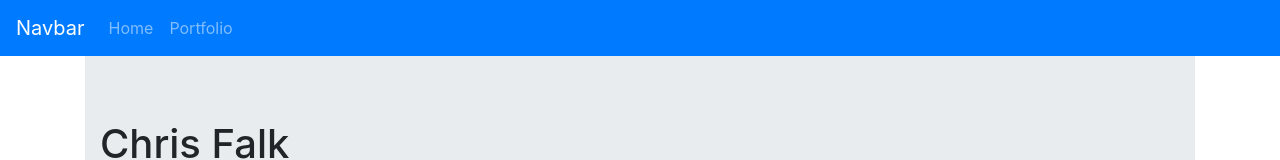
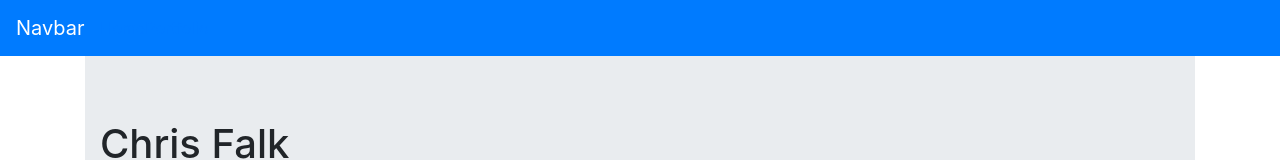
Before and after one commit to chrisfalk88/React_portfolio, a React (Create React App) app: page / in a window 1280 px wide. Shown: the top 160 px of the page. Built offline with nearby package versions, Linux system fonts and the light colour scheme.

Commit message:
changed navlinks to react dom Link

```diff
--- a/src/App.js
+++ b/src/App.js
@@ -65,7 +65,7 @@
       <Router>
         <NavHeader />
         <Container>
-          <Route exact path="/">
+          <Route  exact path="/">
             <Jumbo />
             <About />
           </Route>
--- a/src/components/Header.js
+++ b/src/components/Header.js
@@ -1,17 +1,16 @@
 import Navbar from "react-bootstrap/Navbar";
+import { Link } from "react-router-dom";
 
-import Nav from 'react-bootstrap/Nav';
-
+import Nav from "react-bootstrap/Nav";
 
 function NavHeader() {
   return (
     <Navbar bg="primary" variant="dark">
-      <Navbar.Brand href="#home">Navbar</Navbar.Brand>
+      <Navbar.Brand>Navbar</Navbar.Brand>
       <Nav className="mr-auto">
-        <Nav.Link href="/">Home</Nav.Link>
-        <Nav.Link href="/portfolio">Portfolio</Nav.Link>
+        <Link to ="/">Home</Link>
+        <Link to ="/portfolio">Portfolio</Link>
       </Nav>
-
     </Navbar>
   );
 }
```
